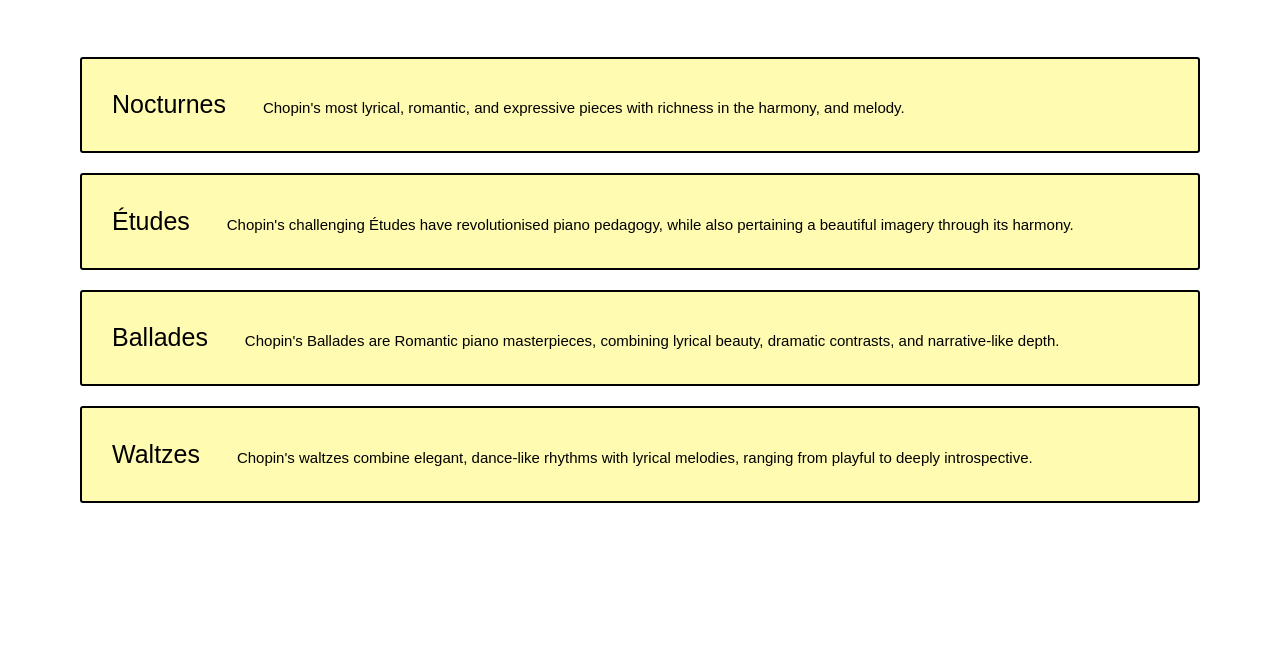
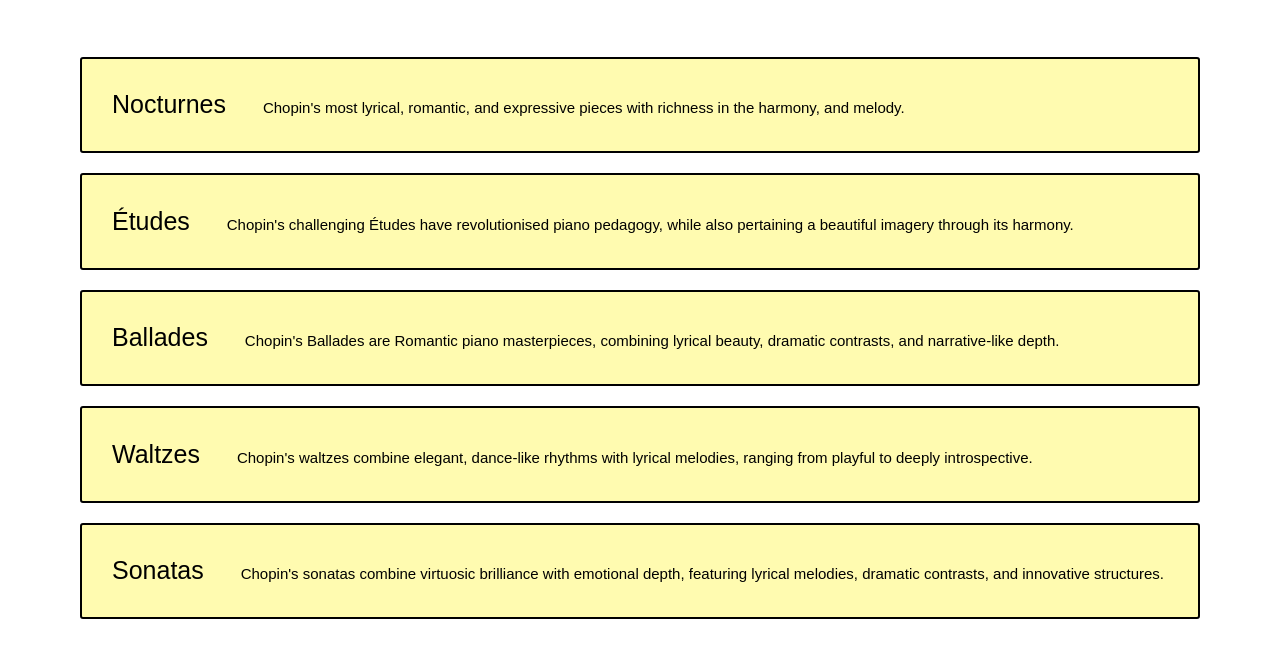
Before and after one commit to LaFriska/thechopinlibrary, a plain HTML site: page chopin.html in a window 1280 px wide. Shown: the part 211-868 px from the top of the page. Before the commit the page ends 800 px from the top, so only its background shows below. Drawn offline with nearby package versions, Linux system fonts and the light colour scheme; no server answers.

Commit message:
added path

```diff
--- a/chopin.html
+++ b/chopin.html
@@ -19,6 +19,7 @@
             "./data/chopin/etudes.json",
             "./data/chopin/ballades.json",
             "./data/chopin/waltzes.json",
+            "./data/chopin/sonatas.json"
         ]
     };
 </script>
```
